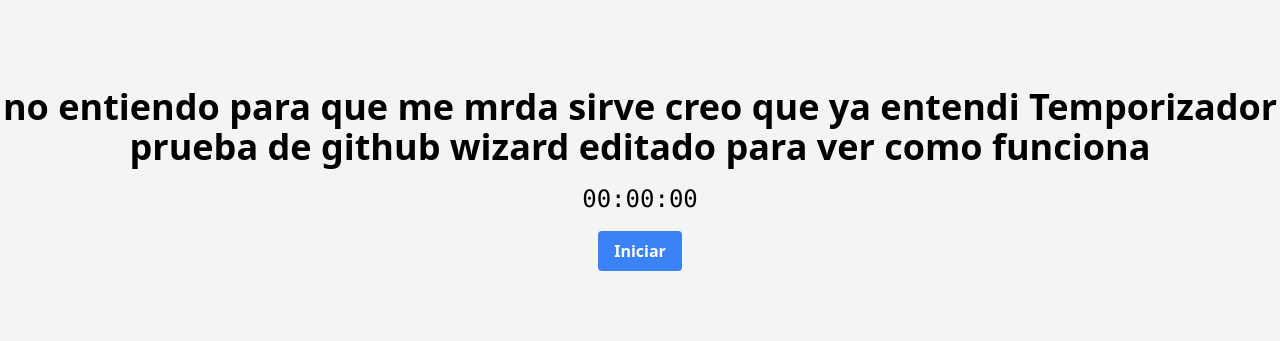
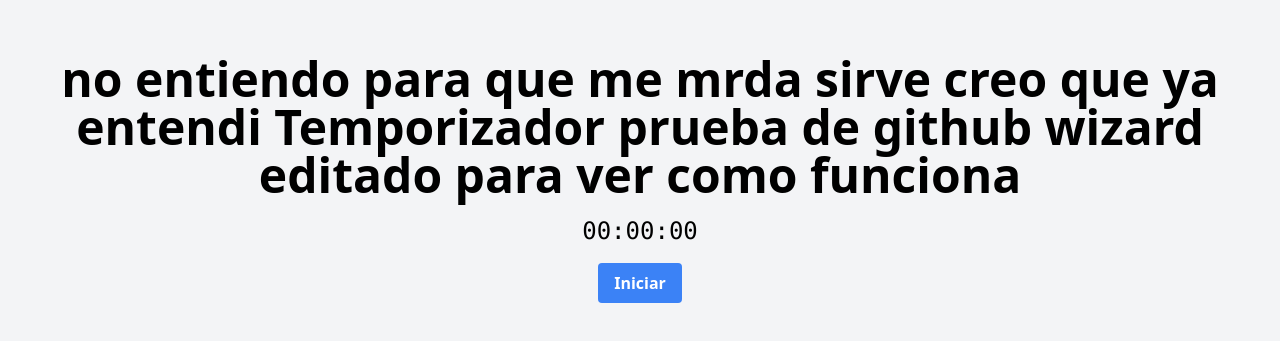
Before and after one commit to lalocesar2003/proyecto-github-wizard, a plain HTML site: page index.html in a window 1280 px wide. Shown: the part 221-562 px from the top of the page. Drawn offline with nearby package versions, Linux system fonts and the light colour scheme.

Commit message:
ya toco darle duro ps

```diff
--- a/index.html
+++ b/index.html
@@ -8,7 +8,7 @@
 </head>
 <body class="bg-gray-100 flex items-center justify-center h-screen">
     <div class="text-center">
-        <h1 class="text-4xl font-bold mb-4">no entiendo para que me mrda sirve creo que ya entendi Temporizador prueba de github wizard editado para ver como funciona
+        <h1 class="text-5xl flex font-bold mb-4">no entiendo para que me mrda sirve creo que ya entendi Temporizador prueba de github wizard editado para ver como funciona
 
         </h1>
         <div id="timer" class="text-2xl font-mono">00:00:00</div>
```
